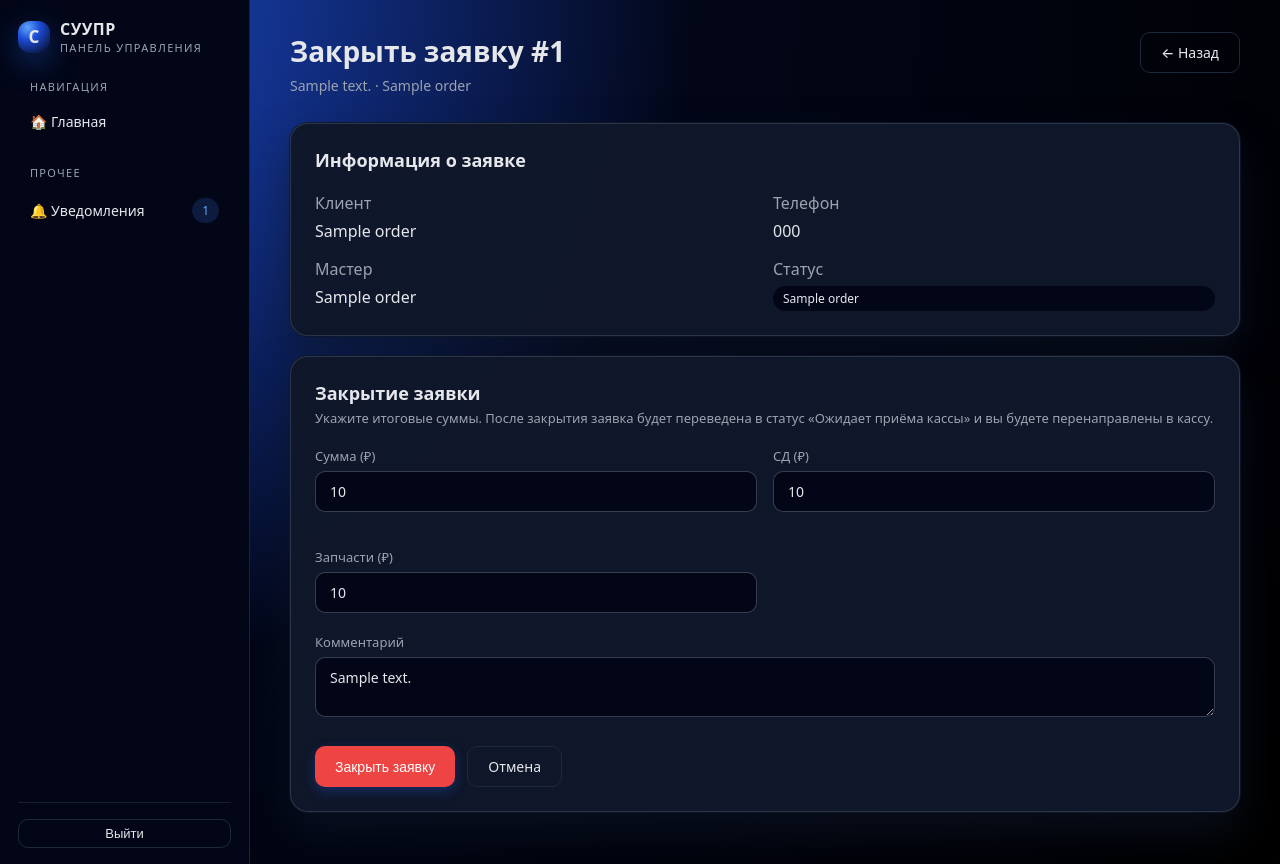
After one commit to som1one/PromoutersWeb, a Python web app: template src/promouters/templates/order_close.html in a window 1280 px wide. The commit adds this page. Run offline with Jinja, Linux system fonts and the light colour scheme; the template is opened without the code that fills it: most values are stand-ins (such as "Sample title", 1, 10 or a date in 2020).

Commit message:
feat: add close button to orders list (owner/branch_manager/dispatcher) with redirect to cash

```diff
--- /dev/null
+++ b/src/promouters/templates/order_close.html
@@ -0,0 +1,54 @@
+{% extends "base.html" %}
+{% block page_title %}Закрыть заявку #{{ order.order_number or order.id }} — СУУПР{% endblock %}
+{% block content %}
+<div class="page-header">
+  <div>
+    <h1 class="page-title">Закрыть заявку #{{ order.order_number or order.id }}</h1>
+    <p class="page-subtitle">{{ order.address_short }} · {{ order.equip_type_name or '' }}</p>
+  </div>
+  <div class="page-actions">
+    <a href="/admin/orders/{{ order.id }}" class="btn btn-ghost">← Назад</a>
+  </div>
+</div>
+
+<div class="card">
+  <div class="card-header">
+    <h3 class="card-title">Информация о заявке</h3>
+  </div>
+  <div class="form-row">
+    <div class="col"><span class="muted">Клиент</span><span>{{ order.client_name or '—' }}</span></div>
+    <div class="col"><span class="muted">Телефон</span><span>{{ order.client_phone or '—' }}</span></div>
+    <div class="col"><span class="muted">Мастер</span><span>{{ order.assignee_name or '—' }}</span></div>
+    <div class="col"><span class="muted">Статус</span><span class="badge {{ order.status_badge_class }}">{{ order.status_name }}</span></div>
+  </div>
+</div>
+
+<form method="post" action="/admin/orders/{{ order.id }}/close" class="card">
+  <div class="card-header">
+    <h3 class="card-title">Закрытие заявки</h3>
+    <p class="card-desc">Укажите итоговые суммы. После закрытия заявка будет переведена в статус «Ожидает приёма кассы» и вы будете перенаправлены в кассу.</p>
+  </div>
+  <div class="form-row">
+    <div class="form-group">
+      <label class="form-label">Сумма (₽)</label>
+      <input type="number" step="0.01" name="sum_amount" value="{{ order.sum_amount or '' }}" placeholder="Итоговая сумма">
+    </div>
+    <div class="form-group">
+      <label class="form-label">СД (₽)</label>
+      <input type="number" step="0.01" name="sd_price" value="{{ order.sd_price or '' }}" placeholder="Стоимость СД">
+    </div>
+    <div class="form-group">
+      <label class="form-label">Запчасти (₽)</label>
+      <input type="number" step="0.01" name="zpch_sum" value="{{ order.zpch_sum or '' }}" placeholder="Стоимость запчастей">
+    </div>
+  </div>
+  <div class="form-group">
+    <label class="form-label">Комментарий</label>
+    <textarea name="comment" rows="2" placeholder="Например: клиент оплатил наличными">{{ order.comment or '' }}</textarea>
+  </div>
+  <div class="form-actions">
+    <button type="submit" class="btn btn-danger">Закрыть заявку</button>
+    <a href="/admin/orders/{{ order.id }}" class="btn btn-ghost">Отмена</a>
+  </div>
+</form>
+{% endblock %}
```
Also changed, not shown: src/promouters/templates/orders_list.html (+8 -1 lines), src/promouters/web/orders.py (+75 -0 lines).
